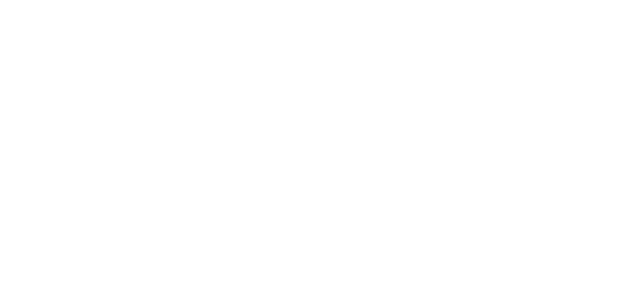
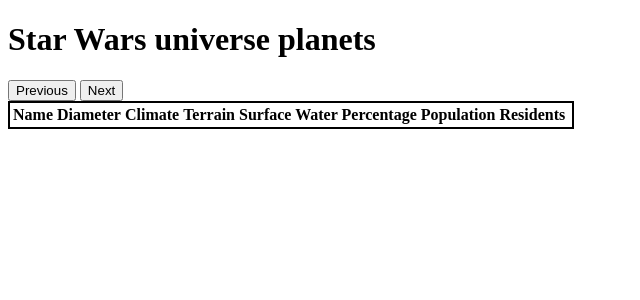
Before and after one commit to akosENagy/si-5-apiwars, a Flask app: page / in a window 1280 px wide. Before the commit the part shown is empty. Shown: the top 300 px of the page, without its empty margins (0-640 px from the left). Run offline with Flask 2, Linux system fonts and the light colour scheme; lists and menus that the app fills with data are empty; some libraries are stand-ins or nearby versions.

Commit message:
Added next/prev. buttons and table header to index.html

```diff
--- a/templates/index.html
+++ b/templates/index.html
@@ -5,10 +5,28 @@
     <meta name="viewport" content="width=device-width, initial-scale=1.0">
     <meta http-equiv="X-UA-Compatible" content="ie=edge">
     <script type="text/javascript" src="https://cdnjs.cloudflare.com/ajax/libs/jquery/3.2.1/jquery.js"></script>
+    <script type="text/javascript" src="static/api.js" defer></script>
+    <script type="text/javascript" src="static/dom.js" defer></script>
     <script type="text/javascript" src="static/main.js" defer></script>
     <title>API Wars</title>
 </head>
 <body>
-
+    <div class="main-container">
+        <h1>Star Wars universe planets</h1>
+        <button id="previous-button">Previous</button>
+        <button id="next-button">Next</button>
+        <div class="table-container">
+            <table style="border: solid 2px black" id="planet-table">
+                <th class="table-header">Name</th>
+                <th class="table-header">Diameter</th>
+                <th class="table-header">Climate</th>
+                <th class="table-header">Terrain</th>
+                <th class="table-header">Surface Water Percentage</th>
+                <th class="table-header">Population</th>
+                <th class="table-header">Residents</th>
+                <th class="table-header"></th>
+            </table>
+        </div>
+    </div>
 </body>
 </html>
```
